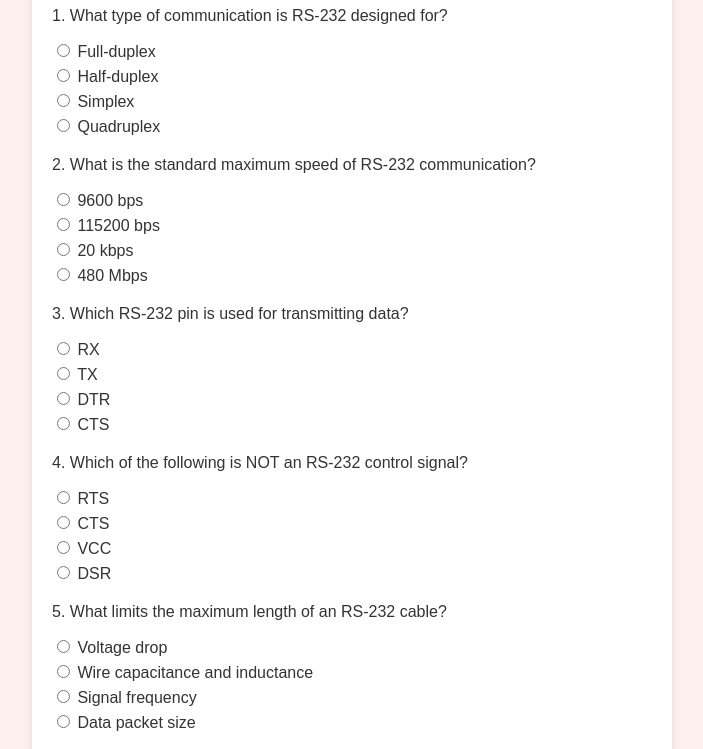
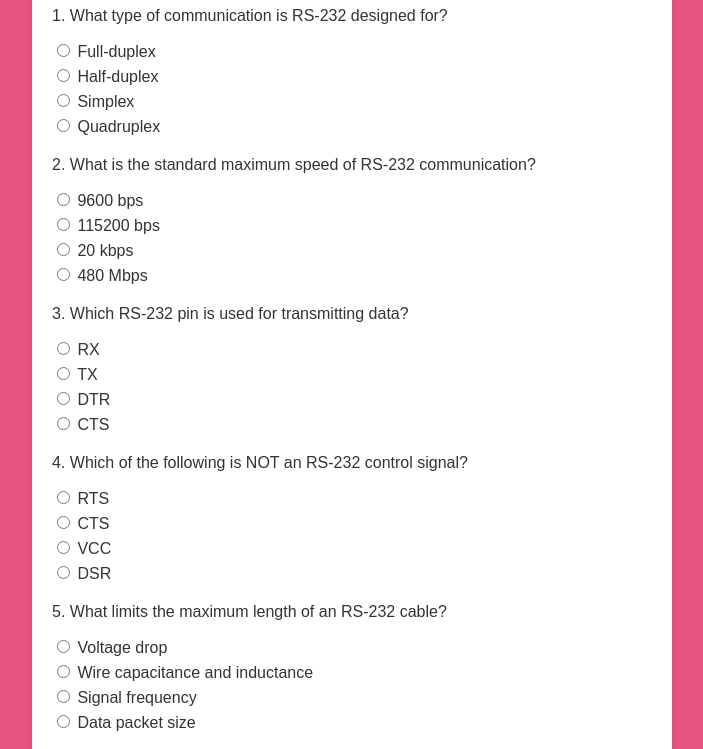
Before and after one commit to adityagopal1807/Iot3, a plain HTML site: page index.html in a window 1280 px wide. Shown: the part 114-863 px from the top of the page, without its empty margins (288-991 px from the left). Drawn offline with Linux system fonts and the light colour scheme.

Commit message:
Update index.html

```diff
--- a/index.html
+++ b/index.html
@@ -7,7 +7,7 @@
     <style>
         body {
             font-family: Arial, sans-serif;
-            background-color: #fff0f0;
+            background-color: #e75480;
             color: #333;
             margin: 0;
             padding: 20px;
```
